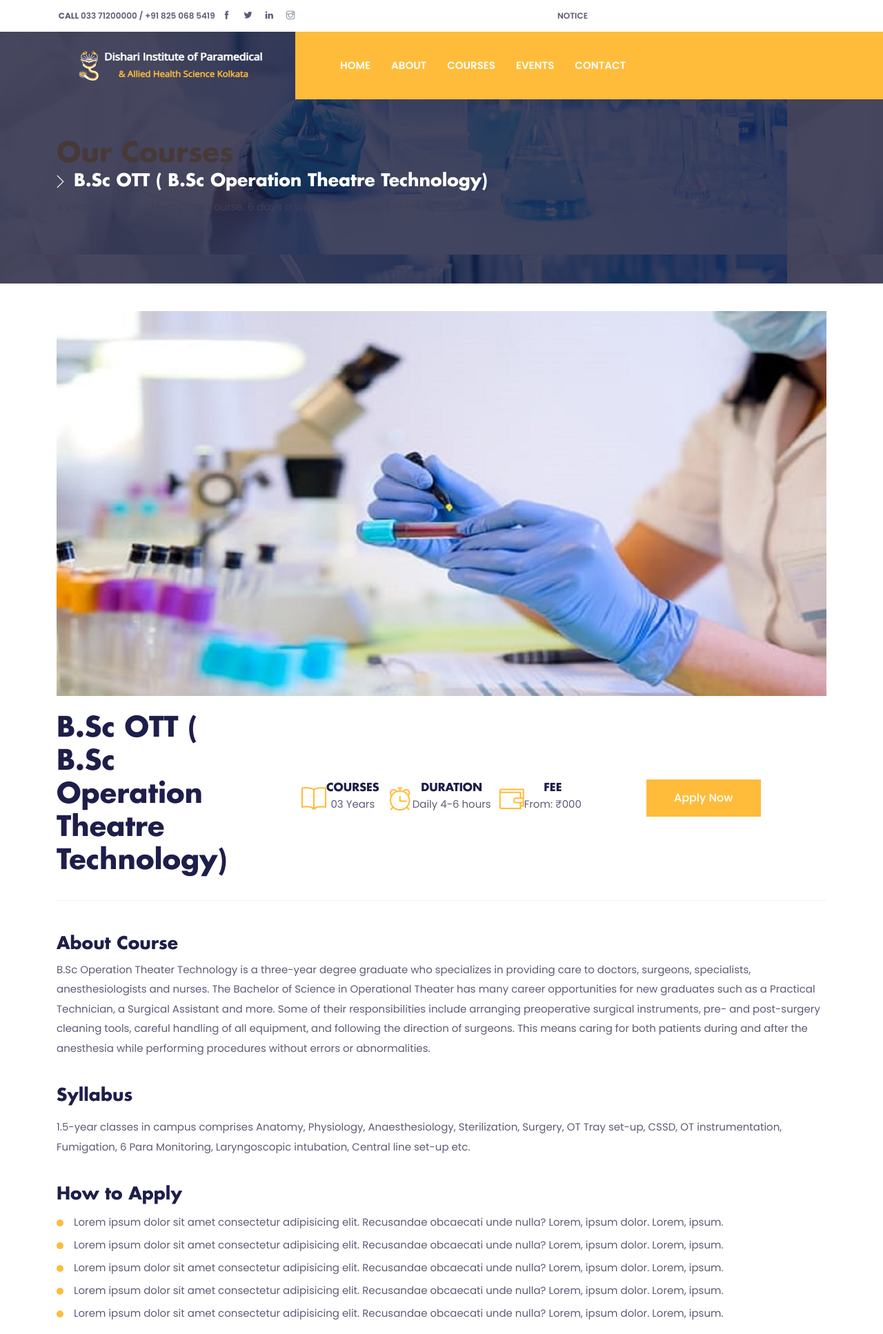
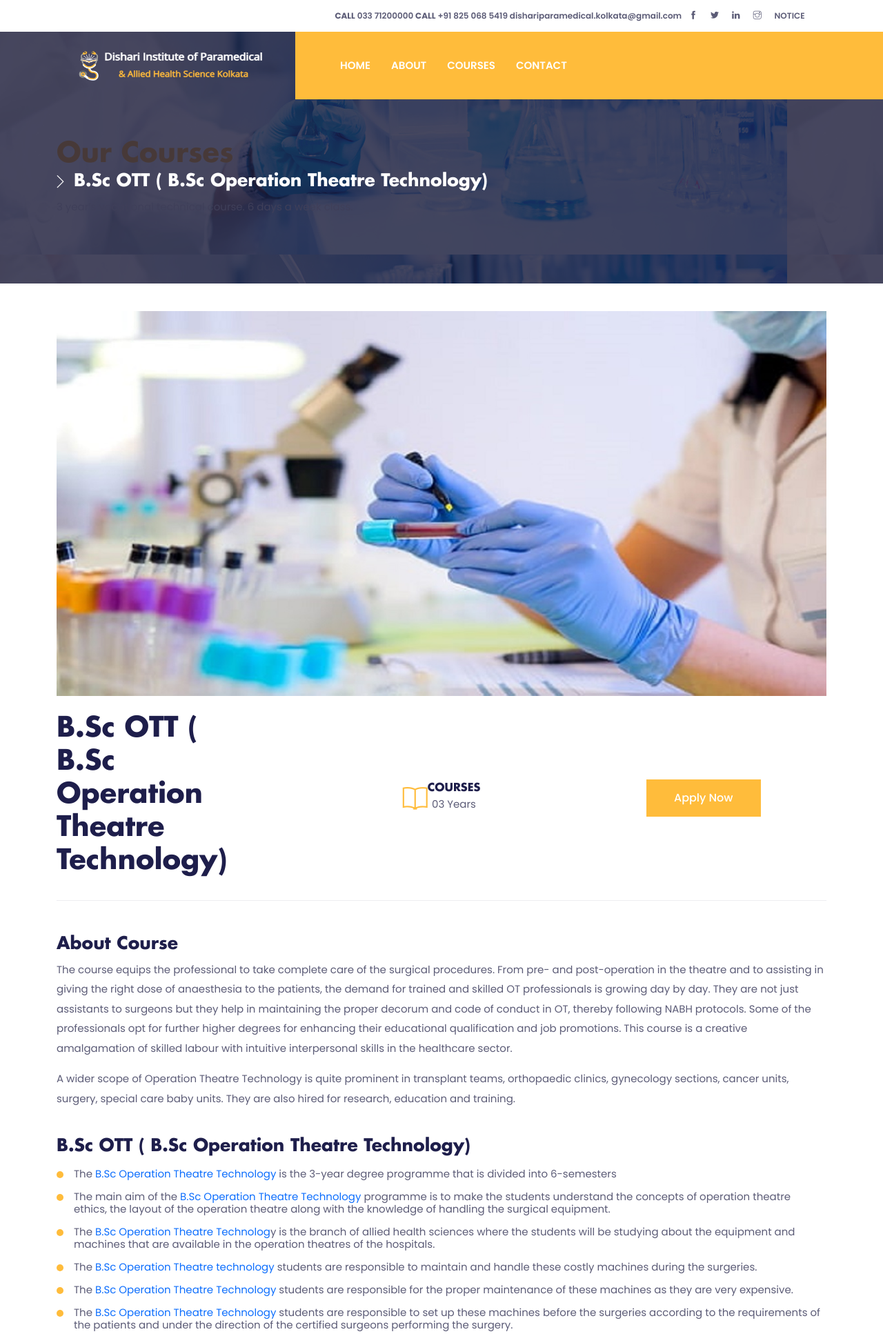
Before and after one commit to rahul0218/dipaskolkataadmin, a CodeIgniter app: page /dipaskolkataadmin/course-bsc-ott in a window 1280 px wide. Shown: the top 1934 px of the page at 69% size. Run offline with CodeIgniter, Linux system fonts and the light colour scheme; data comes from the database, SQL or seed files in the repository; some libraries are stand-ins or nearby versions.

Commit message:
pages content update

```diff
--- a/application/views/pages/course-bsc-ott.php
+++ b/application/views/pages/course-bsc-ott.php
@@ -9,7 +9,7 @@
           <li class="list-inline-item text-white h3 font-secondary nasted">B.Sc OTT ( B.Sc Operation Theatre Technology)</li>
         </ul>
         <p class="text-lighten">3 year’s vocational technical course. 6 days a week class.
-        Daily 4-6 hours (11 am-5 pm)</p>
+        </p>
       </div>
     </div>
   </div>
@@ -41,7 +41,7 @@
               </div>
             </div>
           </li>
-          <li class="list-inline-item mr-4 mb-3 mb-sm-0">
+          <!-- <li class="list-inline-item mr-4 mb-3 mb-sm-0">
             <div class="d-flex align-items-center">
               <i class="ti-alarm-clock text-primary icon-md mr-2"></i>
               <div class="text-left">
@@ -50,8 +50,8 @@
 
               </div>
             </div>
-          </li>
-          <li class="list-inline-item mr-4 mb-3 mb-sm-0">
+          </li> -->
+          <!-- <li class="list-inline-item mr-4 mb-3 mb-sm-0">
             <div class="d-flex align-items-center">
               <i class="ti-wallet text-primary icon-md mr-2"></i>
               <div class="text-left">
@@ -59,7 +59,7 @@
                 <p class="mb-0">From: ₹000</p>
               </div>
             </div>
-          </li>
+          </li> -->
         </ul>
       </div>
       <div class="col-xl-3 text-sm-right text-left order-sm-2 order-3 order-xl-3 col-sm-6 mb-4 mb-xl-0">
@@ -74,13 +74,19 @@
     <div class="row">
       <div class="col-12 mb-4">
         <h3>About Course</h3>
-        <p>B.Sc Operation Theater Technology is a three-year degree graduate who specializes in providing care to doctors, surgeons, specialists, anesthesiologists and nurses.
-          The Bachelor of Science in Operational Theater has many career opportunities for new graduates such as a Practical Technician,
-          a Surgical Assistant and more. Some of their responsibilities include arranging preoperative surgical instruments, pre- and post-surgery cleaning tools,
-          careful handling of all equipment, and following the direction of surgeons. This means caring for both patients during and after the anesthesia
-          while performing procedures without errors or abnormalities.</p>
+        <p>The course equips the professional to take complete care of the surgical procedures.
+          From pre- and post-operation in the theatre and to assisting in giving the right dose of
+          anaesthesia to the patients, the demand for trained and skilled OT professionals is growing
+          day by day. They are not just assistants to surgeons but they help in maintaining the proper
+          decorum and code of conduct in OT, thereby following NABH protocols. Some of the professionals
+          opt for further higher degrees for enhancing their educational qualification and job promotions.
+          This course is a creative amalgamation of skilled labour with intuitive interpersonal skills in the
+          healthcare sector.</p>
+          <p>A wider scope of Operation Theatre Technology is quite prominent in transplant teams,
+            orthopaedic clinics, gynecology sections, cancer units, surgery, special care baby units.
+            They are also hired for research, education and training.</p>
       </div>
-      <div class="col-12 mb-4">
+      <!-- <div class="col-12 mb-4">
         <h3 class="mb-3">Syllabus</h3>
         <div class="col-12 px-0">
           <div class="row">
@@ -91,15 +97,15 @@
               instrumentation, Fumigation, 6 Para Monitoring, Laryngoscopic
               intubation, Central line set-up etc.
               </P>
-              <!-- <ul class="list-styled">
+               <ul class="list-styled">
                 <li>Lorem ipsum dolor sit amet consectetur adipisicing elit.</li>
                 <li>Lorem ipsum dolor sit amet consectetur adipisicing elit.</li>
                 <li>Lorem ipsum dolor sit amet consectetur adipisicing elit.</li>
                 <li>Lorem ipsum dolor sit amet consectetur adipisicing elit.</li>
-              </ul> -->
+              </ul>
             </div>
 
-            <!-- <div class="col-md-6">
+             <div class="col-md-6">
 
               <P>
               6 months compulsory rotatory internship in our tie-up Pvt. Hospitals/Nursing Home for observation,
@@ -112,26 +118,25 @@
                 <li>Lorem ipsum dolor sit amet consectetur adipisicing elit.</li>
                 <li>Lorem ipsum dolor sit amet consectetur adipisicing elit.</li>
               </ul>
-            </div> -->
+            </div>
           </div>
         </div>
+      </div> -->
+       <div class="col-12 mb-4">
+        <h3 class="mb-3">B.Sc OTT ( B.Sc Operation Theatre Technology)</h3>
+        <ul class="list-styled">
+
+        <li>The <a href="http://dipaskolkata.com/course-bsc-ott">B.Sc Operation Theatre Technology</a> is the 3-year degree programme that is divided into 6-semesters</li>
+        <li>The main aim of the <a href="http://dipaskolkata.com/course-bsc-ott">B.Sc Operation Theatre Technology </a>programme is to make the students understand the concepts of operation theatre ethics, the layout of the operation theatre along with the knowledge of handling the surgical equipment.&nbsp;</li>
+        <li>The <a href="http://dipaskolkata.com/course-bsc-ott">B.Sc Operation Theatre Technolog</a>y is the branch of allied health sciences where the students will be studying about the equipment and machines that are available in the operation theatres of the hospitals.&nbsp;</li>
+        <li>The <a href="http://dipaskolkata.com/course-bsc-ott">B.Sc Operation Theatre technology</a> students are responsible to maintain and handle these costly machines during the surgeries.&nbsp;</li>
+        <li>The <a href="http://dipaskolkata.com/course-bsc-ott">B.Sc Operation Theatre Technology</a> students are responsible for the proper maintenance of these machines as they are very expensive.</li>
+        <li>The <a href="http://dipaskolkata.com/course-bsc-ott">B.Sc Operation Theatre Technology</a> students are responsible to set up these machines before the surgeries according to the requirements of the patients and under the direction of the certified surgeons performing the surgery.</li>
+        <li>The <a href="http://dipaskolkata.com/course-bsc-ott">B.Sc Operation Theatre Technology</a> programme is specifically designed to meet the demand of the growing needs of experts in the fields of operation theatre management, medical ethics, anaesthesia technology and postoperative care.</li>
+      </ul>
+
       </div>
-      <div class="col-12 mb-4">
-        <h3 class="mb-3">How to Apply</h3>
-        <ul class="list-styled">
-          <li>Lorem ipsum dolor sit amet consectetur adipisicing elit. Recusandae obcaecati unde nulla? Lorem, ipsum
-            dolor. Lorem, ipsum.</li>
-          <li>Lorem ipsum dolor sit amet consectetur adipisicing elit. Recusandae obcaecati unde nulla? Lorem, ipsum
-            dolor. Lorem, ipsum.</li>
-          <li>Lorem ipsum dolor sit amet consectetur adipisicing elit. Recusandae obcaecati unde nulla? Lorem, ipsum
-            dolor. Lorem, ipsum.</li>
-          <li>Lorem ipsum dolor sit amet consectetur adipisicing elit. Recusandae obcaecati unde nulla? Lorem, ipsum
-            dolor. Lorem, ipsum.</li>
-          <li>Lorem ipsum dolor sit amet consectetur adipisicing elit. Recusandae obcaecati unde nulla? Lorem, ipsum
-            dolor. Lorem, ipsum.</li>
-        </ul>
-      </div>
-      <div class="col-12 mb-5">
+     <!-- <div class="col-12 mb-5">
         <h3>Fees and Funding</h3>
         <p>Lorem ipsum dolor sit amet, consectetur adipisicing elit, sed do eiusmod tempor incididunt ut labore et
           dolore magna aliqua. Ut enim ad minim veniam, quis nostrud exercitation ullamco laboris nisi ut aliquip ex ea
@@ -143,7 +148,7 @@
           consequuntur magni dolores eos qui ratione voluptatem sequi nesciunt. Neque porro quisquam est, qui dolorem
           ipsum quia dolor sit amet, consectetur, adipisci velit, sed quia non numquam eius modi tempora incidunt ut
           labore et dolore magnam aliquam quaerat voluptatem.</p>
-      </div>
+      </div> -->
       <!-- teacher -->
       <div class="col-12">
         <h5 class="mb-3">Teacher</h5>
@@ -190,7 +195,7 @@
           <li class="list-inline-item"><i class="ti-calendar mr-1 text-color"></i>18-01-2022</li>
           <li class="list-inline-item"><a class="text-color" href="#">Paramedical</a></li>
         </ul>
-        <a href="<?php base_url();?>course-single">
+        <a href="<?php base_url();?>course-bsc-cct">
           <h4 class="card-title">B.Sc CCT ( B.Sc Critical Care Technology)</h4>
         </a>
         <p class="card-text mb-4"> B.Sc in Critical Care Technology is an undergraduate course in which students learn about the theoretical and
@@ -232,8 +237,8 @@
         <a href="<?php base_url();?>course-bpt">
           <h4 class="card-title">BPT(Bachelor In Physiotherapy)</h4>
         </a>
-        <p class="card-text mb-4"> A Bachelor in Medical Laboratory Technology or a BMLT course is one of the growing and advanced courses in the modern field of healthcare.
-          BMLT study duration is 3 years divided equally into 6 semesters.</p>
+        <p class="card-text mb-4"> Bachelor of Physiotherapy or BPT is a 4½-year undergraduate program which focuses on the use of physical therapy,
+          physical movements and exercise to improve and cure injuries, deformities and diseases, disability.</p>
         <a href="<?php base_url();?>course-single" class="btn btn-primary btn-sm">Apply now</a>
       </div>
     </div>
--- a/application/views/pages/notice.php
+++ b/application/views/pages/notice.php
@@ -26,7 +26,7 @@
             <div class="d-md-table-cell text-center p-4 bg-primary text-white mb-4 mb-md-0"><span class="h2 d-block">18</span> JAN,2022</div>
             <div class="d-md-table-cell px-4 vertical-align-middle mb-4 mb-md-0">
               <a href="assets/Paramedical_Brochure.pdf" target="_blank" class="h4 mb-3 d-block">Paramedical Brochure</a>
-              <p class="mb-0">Lorem ipsum dolor sit amet consectetur adipisicing elit. Nesciunt perferendis saepe omnis officia! Doloribus quae maiores laboriosam praesentium enim fugiat ipsam laudantium assumenda!</p>
+              <p class="mb-0">Click on download button for brochure!</p>
             </div>
             <div class="d-md-table-cell text-right pr-0 pr-md-4"><a href="assets/Paramedical_Brochure.pdf" target="_blank" class="btn btn-primary">Download</a></div>
           </li>
--- a/application/views/templates/footer.php
+++ b/application/views/templates/footer.php
@@ -16,28 +16,27 @@
       </div>
     </div>
   </div> -->
-  <!-- footer content -->
   <div class="footer bg-footer section border-bottom">
     <div class="container">
       <div class="row">
         <div class="col-lg-4 col-sm-8 mb-5 mb-lg-0">
           <!-- logo -->
-          <a class="logo-footer" href="index.html"><img class="img-fluid mb-4" src="<?php echo base_url('assets/images/logo.png');?>" alt="logo"></a>
+          <a class="logo-footer" href="index.html"><img class="img-fluid mb-4" src="assets/images/logo.png" alt="logo"></a>
           <ul class="list-unstyled">
             <li class="mb-2">19, Mollargate Hospital Rd, Santoshpur Govt Colony, Rampur, Santoshpur, Kolkata, West Bengal 700142</li>
-            <li class="mb-2">+91 (2) 345 6789</li>
-            <li class="mb-2">+91 (2) 345 6789</li>
-            <li class="mb-2">contact@yourdomain.com</li>
+            <li class="mb-2">033 71200000</li>
+            <li class="mb-2">+91 825 068 5419</li>
+            <li class="mb-2">dishariparamedical.kolkata@gmail.com</li>
           </ul>
         </div>
         <!-- company -->
         <div class="col-lg-2 col-md-3 col-sm-4 col-6 mb-5 mb-md-0">
-          <h4 class="text-white mb-5">COMPANY</h4>
+          <h4 class="text-white mb-5">LINKS</h4>
           <ul class="list-unstyled">
             <li class="mb-3"><a class="text-color" href="<?php base_url();?>about">About Us</a></li>
-            <li class="mb-3"><a class="text-color" href="<?php base_url();?>home">Our Teacher</a></li>
+            <!-- <li class="mb-3"><a class="text-color" href="<?php base_url();?>home">Our Teacher</a></li> -->
             <li class="mb-3"><a class="text-color" href="<?php base_url();?>contact">Contact</a></li>
-            <li class="mb-3"><a class="text-color" href="#">Link</a></li>
+            <!-- <li class="mb-3"><a class="text-color" href="#">Link</a></li> -->
           </ul>
         </div>
         <!-- links -->
@@ -45,13 +44,13 @@
           <h4 class="text-white mb-5">LINKS</h4>
           <ul class="list-unstyled">
             <li class="mb-3"><a class="text-color" href="<?php base_url();?>courses">Courses</a></li>
-            <li class="mb-3"><a class="text-color" href="#">Events</a></li>
+            <!-- <li class="mb-3"><a class="text-color" href="#">Events</a></li>
             <li class="mb-3"><a class="text-color" href="#">Gallary</a></li>
-            <li class="mb-3"><a class="text-color" href="#">FAQs</a></li>
+            <li class="mb-3"><a class="text-color" href="#">FAQs</a></li> -->
           </ul>
         </div>
         <!-- support -->
-        <div class="col-lg-2 col-md-3 col-sm-4 col-6 mb-5 mb-md-0">
+        <!-- <div class="col-lg-2 col-md-3 col-sm-4 col-6 mb-5 mb-md-0">
           <h4 class="text-white mb-5">SUPPORT</h4>
           <ul class="list-unstyled">
             <li class="mb-3"><a class="text-color" href="#">Forums</a></li>
@@ -59,7 +58,7 @@
             <li class="mb-3"><a class="text-color" href="#">Language</a></li>
             <li class="mb-3"><a class="text-color" href="#">Release Status</a></li>
           </ul>
-        </div>
+        </div> -->
         <!-- support -->
         <!-- <div class="col-lg-2 col-md-3 col-sm-4 col-6 mb-5 mb-md-0">
           <h4 class="text-white mb-5">RECOMMEND</h4>
@@ -82,8 +81,8 @@
             <script>
               var CurrentYear = new Date().getFullYear()
               document.write(CurrentYear)
-            </script> <a href="https://www.technophiletroop.com">
-            © Technophiletroop</a></p>
+            </script> <a href="http://technophiletroop.com/">
+            © Technophiletroops</a></p>
         </div>
         <div class="col-sm-5 text-sm-right text-center">
           <ul class="list-inline">
--- a/application/views/templates/header.php
+++ b/application/views/templates/header.php
@@ -45,17 +45,19 @@
   <div class="top-header py-2 bg-white">
     <div class="container">
       <div class="row no-gutters">
-        <div class="col-lg-4 text-center text-lg-left">
-          <a class="text-color mr-3" href="callto:+918250685419"><strong>CALL</strong> 033 71200000 / +91 825 068 5419</a>
-          <ul class="list-inline d-inline">
-            <li class="list-inline-item mx-0"><a class="d-inline-block p-2 text-color" href="#"><i class="ti-facebook"></i></a></li>
-            <li class="list-inline-item mx-0"><a class="d-inline-block p-2 text-color" href="#"><i class="ti-twitter-alt"></i></a></li>
-            <li class="list-inline-item mx-0"><a class="d-inline-block p-2 text-color" href="#"><i class="ti-linkedin"></i></a></li>
-            <li class="list-inline-item mx-0"><a class="d-inline-block p-2 text-color" href="#"><i class="ti-instagram"></i></a></li>
-          </ul>
+      <div class="col-lg-4 text-center text-lg-left">
         </div>
         <div class="col-lg-8 text-center text-lg-right">
           <ul class="list-inline">
+          <a class="text-color mr-3" href="callto:+918250685419"><strong>CALL</strong> 033 71200000</a>
+          <a class="text-color mr-3" href="callto:+918250685419"><strong>CALL</strong> +91 825 068 5419</a>
+          <a href="mailto:dishariparamedical.kolkata@gmail.com" class="text-color mr-3">dishariparamedical.kolkata@gmail.com</a>
+            <ul class="list-inline d-inline">
+              <li class="list-inline-item mx-0"><a class="d-inline-block p-2 text-color" href="#"><i class="ti-facebook"></i></a></li>
+              <li class="list-inline-item mx-0"><a class="d-inline-block p-2 text-color" href="#"><i class="ti-twitter-alt"></i></a></li>
+              <li class="list-inline-item mx-0"><a class="d-inline-block p-2 text-color" href="#"><i class="ti-linkedin"></i></a></li>
+              <li class="list-inline-item mx-0"><a class="d-inline-block p-2 text-color" href="#"><i class="ti-instagram"></i></a></li>
+            </ul>
             <li class="list-inline-item"><a class="text-uppercase text-color p-sm-2 py-2 px-0 d-inline-block" href="<?php base_url();?>notice">notice</a></li>
             <!-- <li class="list-inline-item"><a class="text-uppercase text-color p-sm-2 py-2 px-0 d-inline-block" href="<?php base_url();?>research">research</a></li>
             <li class="list-inline-item"><a class="text-uppercase text-color p-sm-2 py-2 px-0 d-inline-block" href="<?php base_url();?>scholarship">SCHOLARSHIP</a></li> -->
@@ -87,9 +89,9 @@
             <li class="nav-item @@courses">
               <a class="nav-link" href="<?php base_url();?>courses">COURSES</a>
             </li>
-            <li class="nav-item @@events">
+            <!-- <li class="nav-item @@events">
               <a class="nav-link" href="<?php base_url();?>events">EVENTS</a>
-            </li>
+            </li> -->
             <!-- <li class="nav-item @@blog">
               <a class="nav-link" href="<?php base_url();?>blog">BLOG</a>
             </li> -->
```
Also changed, not shown: application/views/pages/contact.php (+2 -7 lines), application/views/pages/course-bpt.php (+47 -40 lines), application/views/pages/course-bsc-bmlt.php (+19 -20 lines), application/views/pages/course-bsc-cct.php (+20 -20 lines), application/views/pages/course-bsc-pa.php (+15 -15 lines), application/views/pages/courses.php (+9 -3 lines), application/views/pages/home.php (+9 -3 lines).
